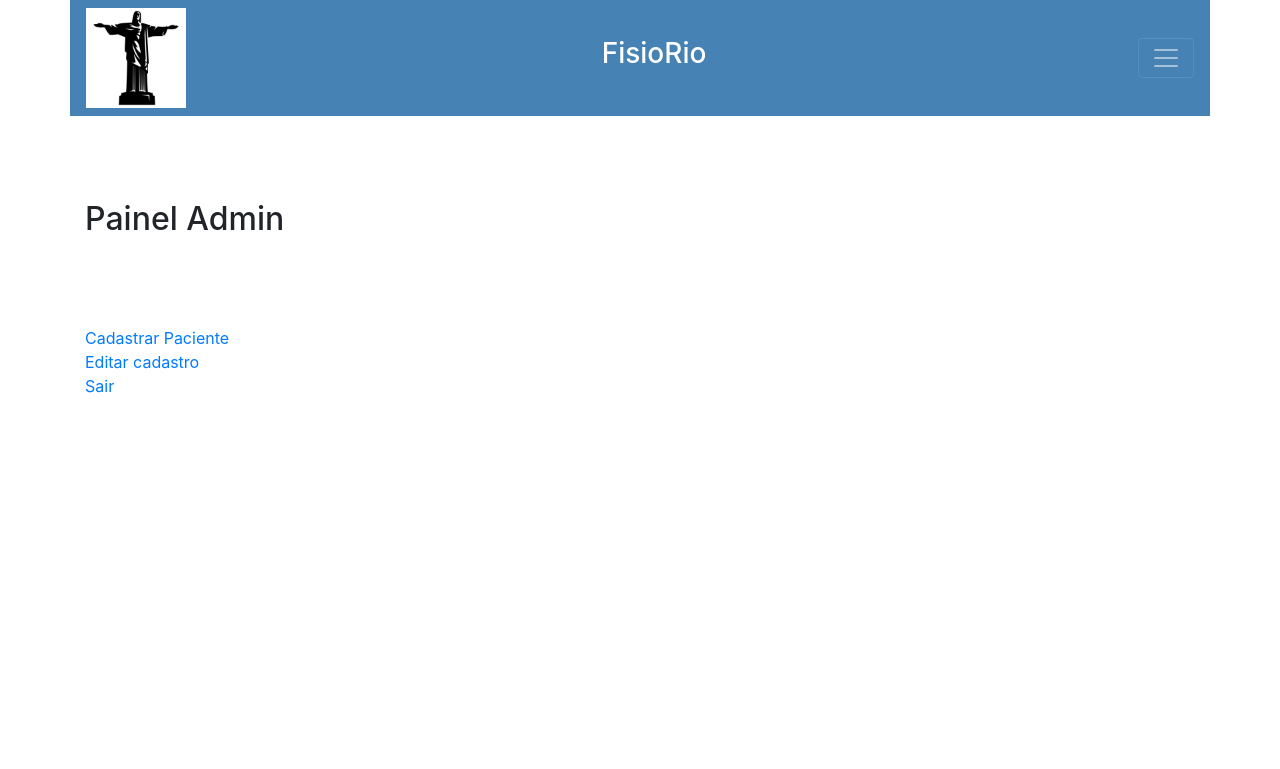
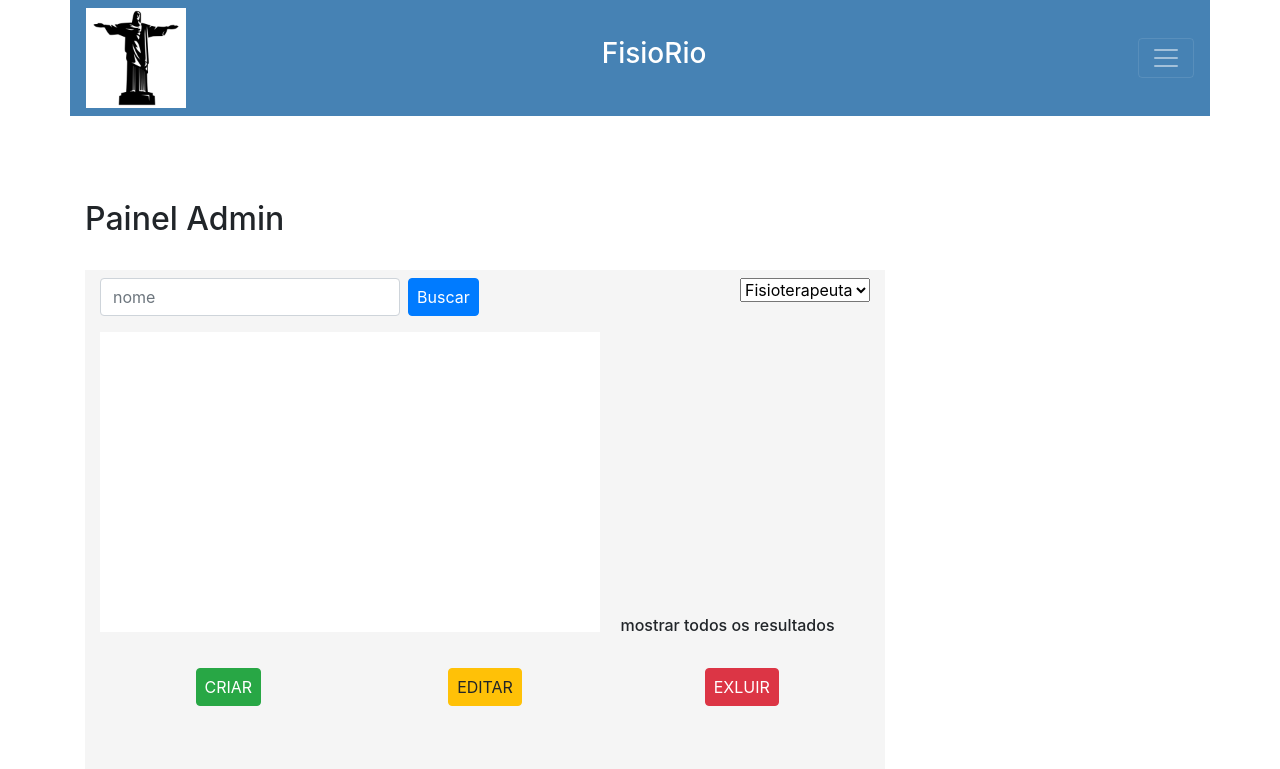
Before and after one commit to yuri1709/Fisioterapia, a PHP site: page /admCRUD.php in a window 1280 px wide. Shown: the top 769 px of the page. Run offline with PHP 8.4, Linux system fonts and the light colour scheme.

Commit message:
interface do painel admin pronta

```diff
--- a/admCRUD.php
+++ b/admCRUD.php
@@ -1,3 +1,7 @@
+<?php
+    include_once "head.php";
+    session_start();
+?>
 <!DOCTYPE html>
 <html lang="en">
 <head>
@@ -6,33 +10,67 @@
     <meta name="viewport" content="width=device-width, initial-scale=1.0">
     <title>Fisioterapeuta</title>
     <style>
-    .c1{
-        padding-bottom:80px;
-    }
-    .paciente{
-        float:left;
-        width:40%;
-        background:white;
-    }
-    .medico{
-        float:right;
-        width:40%;
-        background:white;
-    }
-</style>
+        .c1{
+            padding-bottom:80px;
+        }
+
+    </style>
+    <link rel="stylesheet" href="css/admCRUD.css">
 </head>
 <body>
-<?php
-    include_once "head.php";
-    session_start();
-?>
+<section>
   <div class="container c1">
-        <h2>Painel Admin</h2>
+    <h2>Painel Admin</h2>
+    <div class="container painel my-4">
+        <form class="form my-2">
+            <div class="form-group search">
+                <input type="text" name="" id="" class="form-control" placeholder="nome">
+            </div>
+            <button type="submit" class="btn btn-primary mx-2 px-2">Buscar</button>
+
+            <div class="form-group perfil">
+            <select class="form-select form-select-lg mb-3" aria-label=".form-select-lg example">
+            <option value="1">Fisioterapeuta</option>
+            <option value="2">Paciente</option>
+            </select>
+            </div>
+
+
+        <!--Mostrar resultado da pesquisa-->
+        <div class="container resultado">
+
+        </div>
+
+        <div class="container mostrarTodos">
+            <h6 class="text-center">mostrar todos os resultados</h6>
+        </div>
+
+        <div class="container botoes py-4">
+            <div class="row text-center">
+                <div class="col">
+                <button type="submit" class="btn btn-success mx-2 px-2">CRIAR</button>
+                </div>
+                <div class="col">
+                <button type="submit" class="btn btn-warning mx-2 px-2">EDITAR</button>
+                </div>
+                <div class="col">
+                <button type="submit" class="btn btn-danger mx-2 px-2">EXLUIR</button>
+                </div>
+            </div>
+
+        </div>
+        </form>
+    </div>
   </div>
- <div class="container c2">
+  </section>
+
+
+
+
+ <!-- <div class="container c2">
  <a href="cadastroPaciente.php">Cadastrar Paciente</a> </br>
  <a href="editarPaciente.php">Editar cadastro</a> </br>
  <a href="sair.php">Sair</a>
- </div>
+ </div> -->
 </body>
 </html>
--- /dev/null
+++ b/css/admCRUD.css
@@ -0,0 +1,23 @@
+.painel{
+    float: left;
+    background-color:whitesmoke;
+    width: 800px;
+    height: 500px;
+}
+.search{
+    float: left;
+    width: 300px;
+}
+.perfil{
+    float: right;
+}
+.resultado{
+    float:left;
+    width:500px;
+    height:300px;
+    background-color: white;
+}
+.mostrarTodos{
+    float:righ;
+    margin-top: 300px;
+}
```
